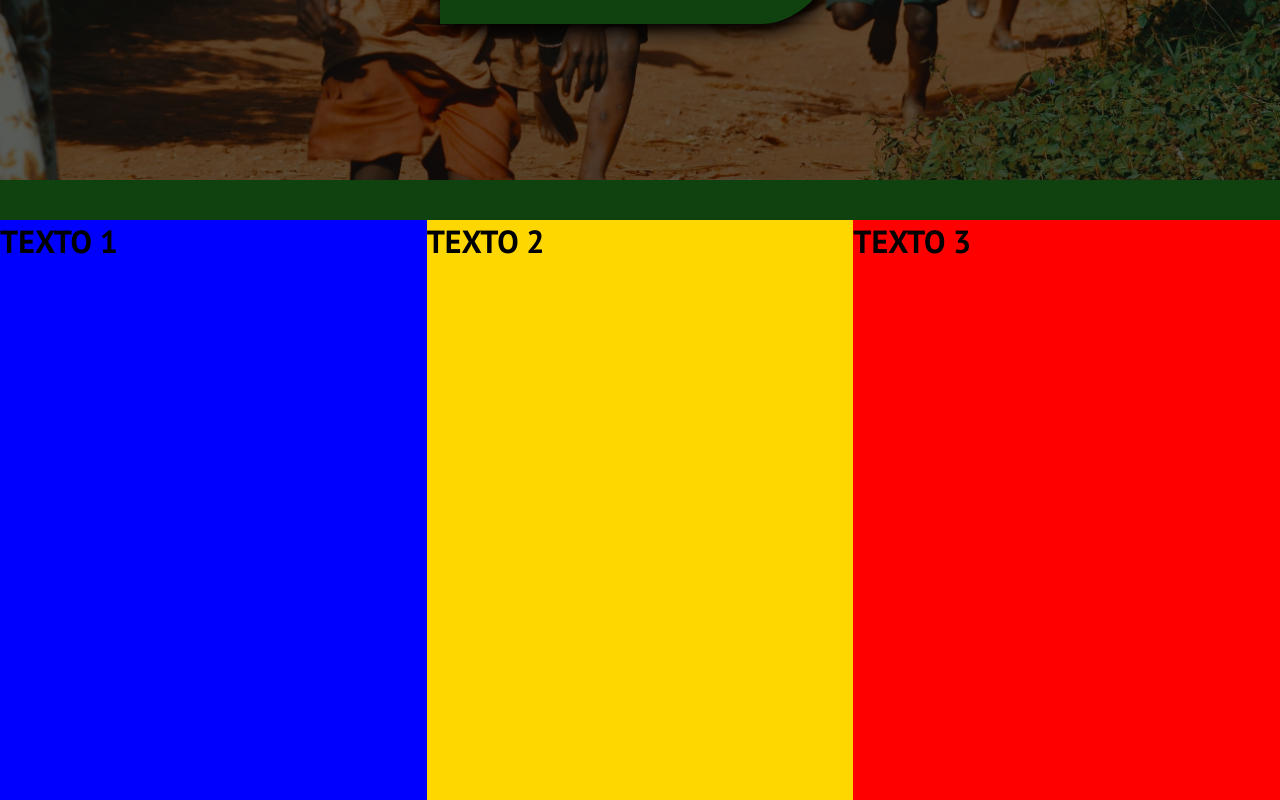
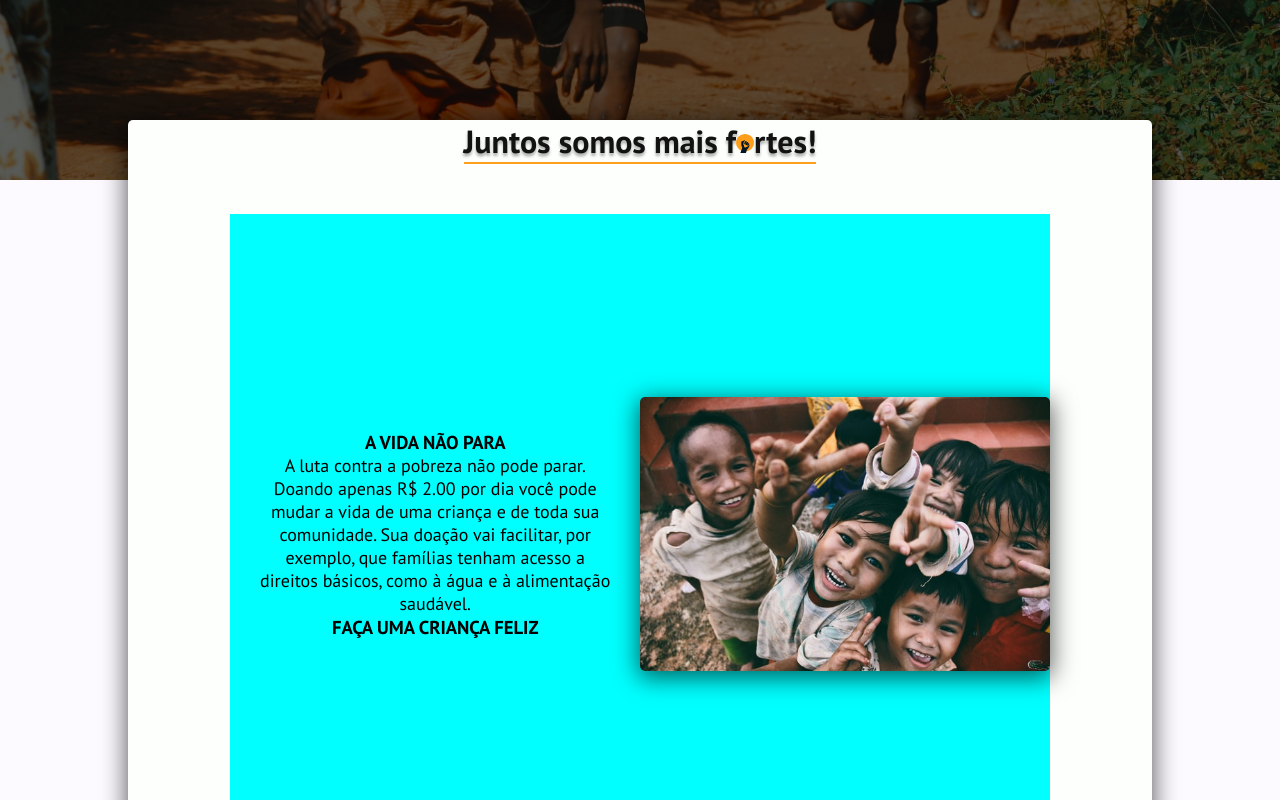
Before and after one commit to FernandoCMF/react-helper, a React (Create React App) app: page / in a window 1280 px wide. Shown: the part 620-1420 px from the top of the page. Built offline with nearby package versions, Linux system fonts and the light colour scheme.

Commit message:
Adjustments to the layout

```diff
--- a/src/Components/Disclosure/Disclosure.css
+++ b/src/Components/Disclosure/Disclosure.css
@@ -1,25 +1,60 @@
 .disclosure__container {
-  background-color: #104210;
+  background-color: #fdfaff;
   height: 100vh;
   display: flex;
-  justify-content: space-between;
-  align-items: center;
+  justify-content: center;
+  position: relative;
 }
 
-.disclosure__info-first {
-  background-color: blue;
-  width: 500px;
-  height: 90%;
+.disclosure__wrapper {
+  width: 80%;
+  height: 100%;
+  display: block;
+  position: absolute;
+  top: -60px;
+  background-color: #fdfffc;
+  box-shadow: 0px 5px 25px 2px rgba(0, 0, 0, 0.62);
+  border-radius: 5px;
 }
 
-.disclosure__info-second {
-  background-color: gold;
-  width: 500px;
-  height: 90%;
+.disclosure__wrapper-info {
+  display: flex;
+  align-items: center;
+  flex-direction: column;
+  height: 100vh;
 }
 
-.disclosure__info-third {
-  background-color: red;
-  width: 500px;
-  height: 90%;
+.disclosure__wrapper-info > h1 {
+  color: #121212;
+  font-size: 32px;
+  text-shadow: 0px 3px 3px rgba(0, 0, 0, 0.32);
+  border-bottom: 2px solid #ff9f1c;
 }
+.logo {
+  width: 18px;
+}
+.info__wrapper {
+  margin-top: 50px;
+  background-color: aqua;
+  display: flex;
+  justify-content: center;
+  align-items: center;
+  height: 80%;
+  width: 80%;
+}
+
+.info__wrapper-text {
+  width: 50%;
+  margin: 25px;
+  text-align: center;
+}
+
+.info__wrapper-text > p {
+  font-size: 18px;
+}
+
+.info__wrapper-image {
+  width: 50%;
+  border-radius: 5px;
+  box-shadow: 0px 5px 25px 2px rgba(0, 0, 0, 0.62);
+}
--- a/src/Components/Disclosure/Disclosure.jsx
+++ b/src/Components/Disclosure/Disclosure.jsx
@@ -1,17 +1,36 @@
 import React from "react";
+import ImageLogo from "../../Assets/Imagens/logo.svg";
+import Image2 from "../../Assets/Imagens/img-2.jpg";
 import "./Disclosure.css";
 
 function Disclosure() {
   return (
     <div className='disclosure__container'>
-      <div className='disclosure__info-first'>
-        <h1>TEXTO 1</h1>
-      </div>
-      <div className='disclosure__info-second'>
-        <h1>TEXTO 2</h1>
-      </div>
-      <div className='disclosure__info-third'>
-        <h1>TEXTO 3</h1>
+      <div className='disclosure__wrapper'>
+        <div className='disclosure__wrapper-info'>
+          <h1>
+            Juntos somos mais f<img className='logo' src={ImageLogo} />
+            rtes!
+          </h1>
+          <div className='info__wrapper'>
+            <div className='info__wrapper-text'>
+              <h3>A VIDA NÃO PARA</h3>
+              <p>
+                A luta contra a pobreza não pode parar. Doando apenas R$ 2.00
+                por dia você pode mudar a vida de uma criança e de toda sua
+                comunidade. Sua doação vai facilitar, por exemplo, que famílias
+                tenham acesso a direitos básicos, como à água e à alimentação
+                saudável.
+              </p>
+              <h3>FAÇA UMA CRIANÇA FELIZ</h3>
+            </div>
+            <img
+              src={Image2}
+              alt='Children smile'
+              className='info__wrapper-image'
+            />
+          </div>
+        </div>
       </div>
     </div>
   );
--- a/src/Components/Home/Home.css
+++ b/src/Components/Home/Home.css
@@ -14,13 +14,14 @@
 
 .home-wrapper {
   width: 400px;
-  background: #104210;
+  background: rgba(0, 0, 0, 0.527);
   border-radius: 20% 0;
   box-shadow: 1px 2px 10px rgba(8, 0, 0, 0.924), 3px 6px 20px #000;
   padding: 50px 20px;
   display: flex;
   flex-direction: column;
   align-items: center;
+  margin-bottom: 80px;
 }
 
 .home-wrapper img {
@@ -60,7 +61,7 @@
   cursor: pointer;
   width: 250px;
   height: 50px;
-  background-color: #f6a21e;
+  background-color: #ff9f1c;
   font-family: "PT Sans";
   font-size: 20px;
   font-weight: bold;
```
